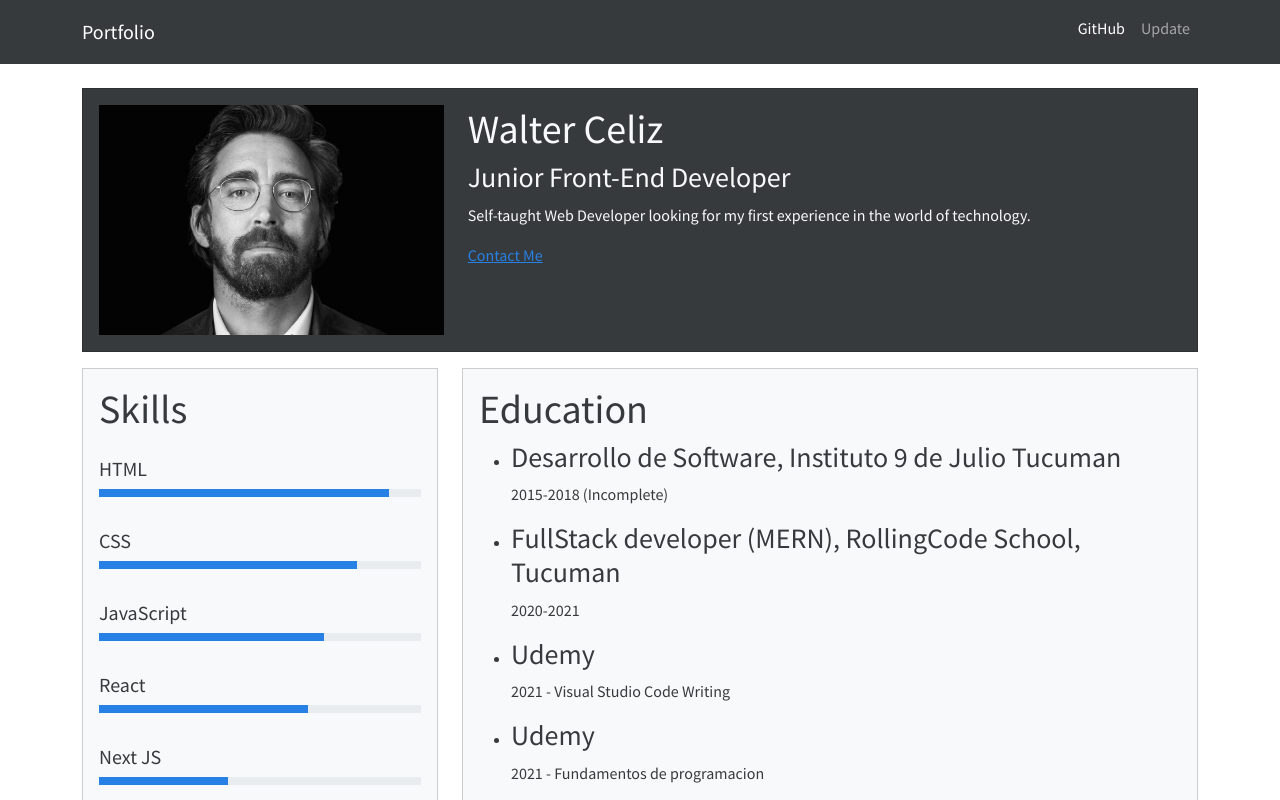
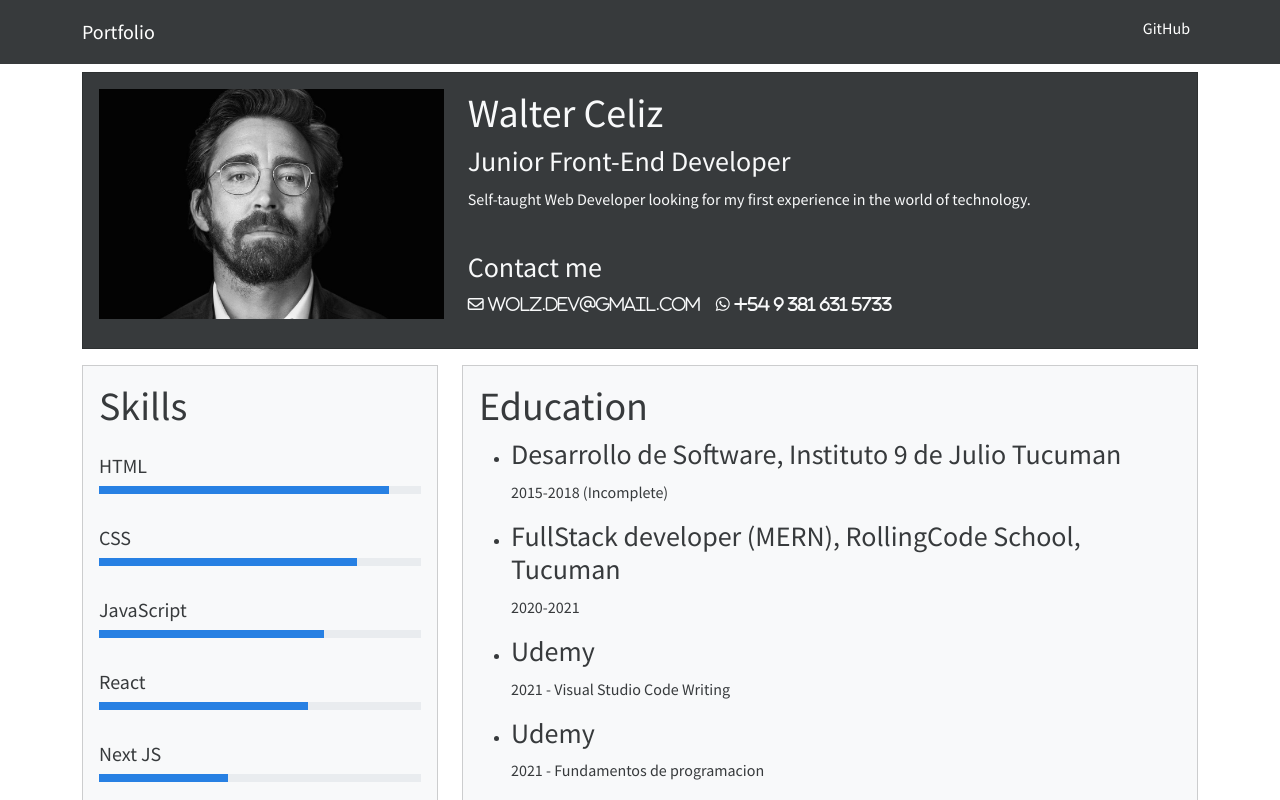
Before and after one commit to Wolz-Dev/nextPortfolio, a Next.js app: page / in a window 1280 px wide. Shown: the top 800 px of the page. Built offline with nearby package versions, Linux system fonts and the light colour scheme; a small style sheet from the web is missing.

Commit message:
maqueteado final

```diff
--- a/components/Navbar.js
+++ b/components/Navbar.js
@@ -1,7 +1,7 @@
 import Link from "next/link"
 
 const Navbar = () => (
-    <nav className="navbar navbar-expand-lg navbar-dark bg-dark">
+    <nav className="navbar navbar-expand-lg navbar-dark bg-dark fixed-top">
         <div className="container">
             <Link href="/">
                 <a className="navbar-brand">Portfolio</a>
@@ -17,11 +17,6 @@ const Navbar = () => (
                             <a className="nav-link active">GitHub</a>
                         </Link>
                     </li>
-                    <li className="nav-item">
-                        <Link href="/update">
-                            <a className="nav-link">Update</a>
-                        </Link>
-                    </li>
                 </ul>
             </div>
         </div>
--- a/pages/_document.js
+++ b/pages/_document.js
@@ -17,6 +17,9 @@ class MyDocument extends Document {
                 <body>
                     <Main />
                     <NextScript />
+                    <script src="https://cdn.jsdelivr.net/npm/@popperjs/core@2.10.2/dist/umd/popper.min.js" integrity="sha384-7+zCNj/IqJ95wo16oMtfsKbZ9ccEh31eOz1HGyDuCQ6wgnyJNSYdrPa03rtR1zdB" crossorigin="anonymous"></script>
+                    <script src="https://cdn.jsdelivr.net/npm/bootstrap@5.1.3/dist/js/bootstrap.min.js" integrity="sha384-QJHtvGhmr9XOIpI6YVutG+2QOK9T+ZnN4kzFN1RtK3zEFEIsxhlmWl5/YESvpZ13" crossorigin="anonymous"></script>
+                    <script src="https://kit.fontawesome.com/9fe8926072.js" crossorigin="anonymous"></script>
                 </body>
             </Html>
         )
--- a/pages/github.js
+++ b/pages/github.js
@@ -10,13 +10,12 @@ const GitHub = ({ user, statusCode }) => {
     return (
         <Layout>
             <div className="row">
-                <div className="col-md-4 offset-md-4">
+                <div className="col-md-4 offset-md-4 mt-5">
                     <div className="card card-bnody text-center">
                         <h1>{user.name}</h1>
                         <img src={user.avatar_url} alt="avatar" />
                         <p>{user.bio}</p>
                         <a href={user.html_url} target="_blank" className="btn btn-outline-secundary">Go to my GitHub</a>
-                        <a href="/update" className="btn btn-outline-secundary my-2">Updates</a>
                     </div>
                 </div>
             </div>
--- a/pages/index.js
+++ b/pages/index.js
@@ -8,7 +8,7 @@ const Index = () => (
     <Layout>
         {/* Header card */}
         <header className="row">
-            <div className="col-md-12">
+            <div className="col-md-12 mt-5">
                 <div className="card card-body bg-secondary text-light">
                     <div className="row">
                         <div className="col-md-4">
@@ -18,7 +18,9 @@ const Index = () => (
                             <h1>Walter Celiz</h1>
                             <h3>Junior Front-End Developer</h3>
                             <p>Self-taught Web Developer looking for my first experience in the world of technology.</p>
-                            <a href="/contactme">Contact Me</a>
+                            <br />
+                            <h3>Contact me</h3>
+                            <p><i className="far fa-envelope"> wolz.dev@gmail.com</i>&nbsp;&nbsp;&nbsp;&nbsp;&nbsp;<i className="fab fa-whatsapp"> +54 9 381 631 5733</i></p>
                         </div>
                     </div>
                 </div>
```
Also changed, not shown: pages/update.js (deleted, +0 -9 lines).
